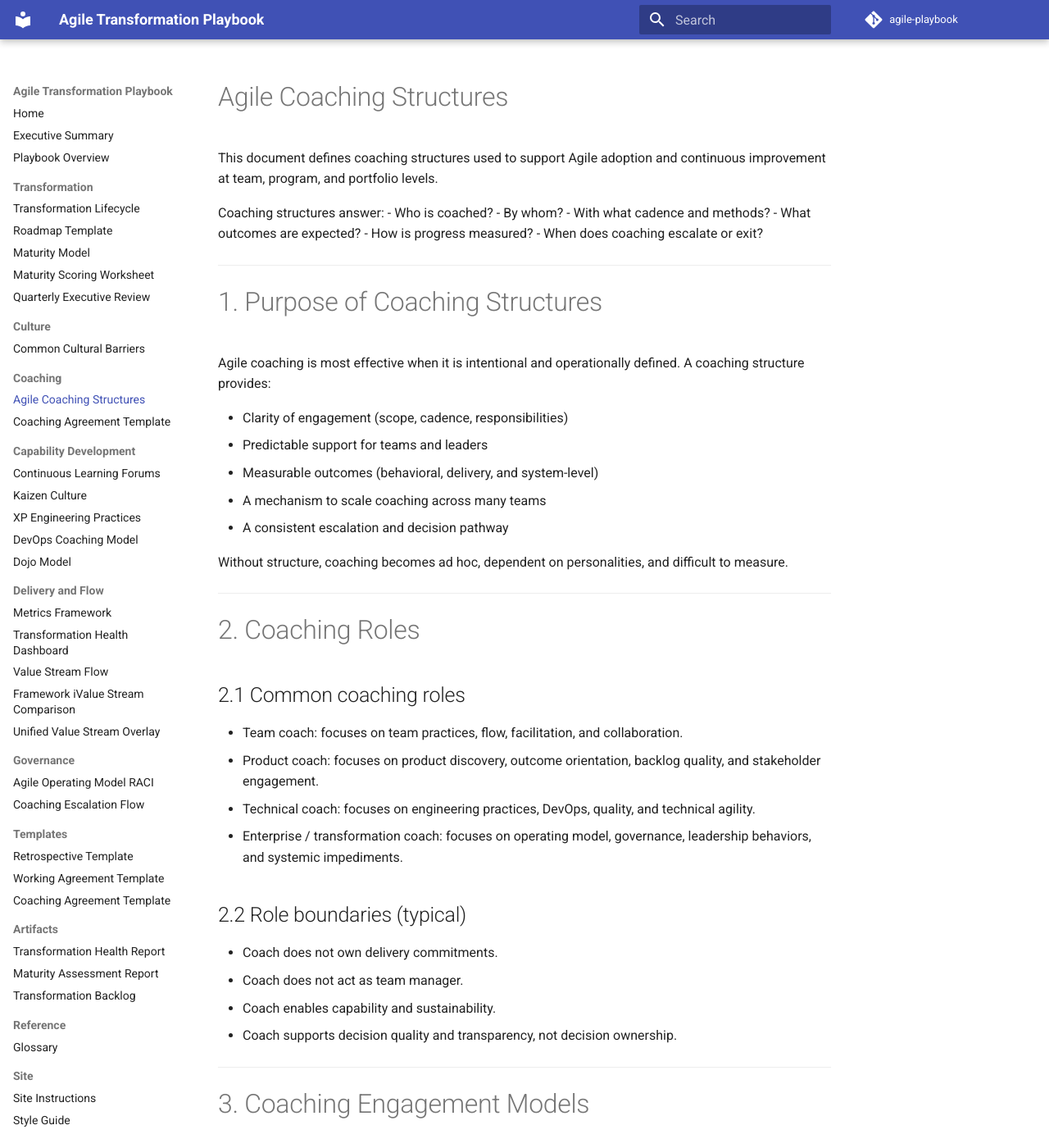
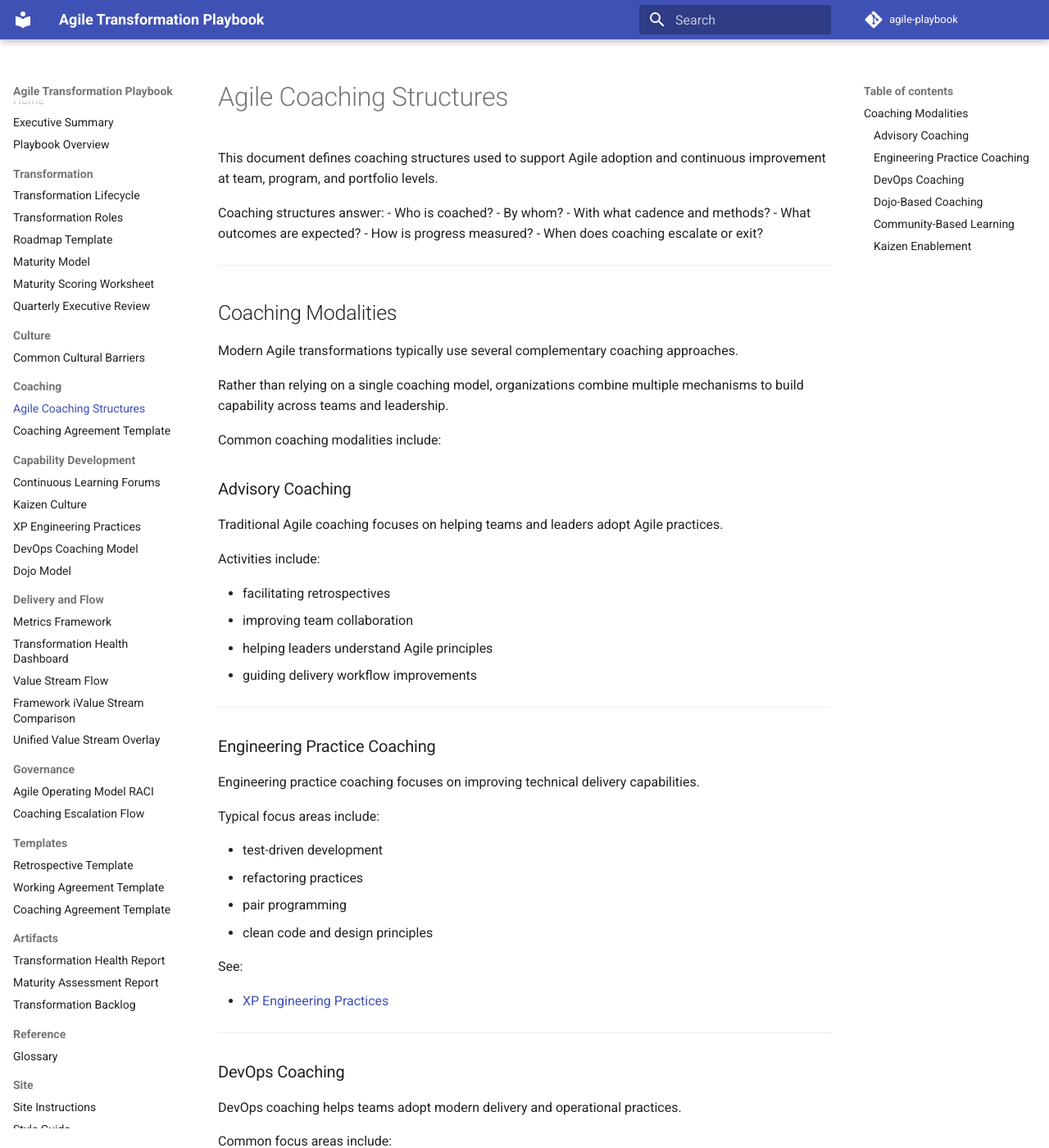
Before and after one commit to awsvkvims/agile-playbook, an MkDocs documentation site: the page built from docs/coaching/AGILE_COACHING_STRUCTURES.md, in a window 1280 px wide and 1400 px high. Shown: the whole window at 82% size. Built offline with MkDocs 1.6.1 and Material for MkDocs 9.7.7, drawn with Linux system fonts in a browser that asks for light colours; comment, search, counter and statistics services are not loaded; some of the changed text lies outside the part shown.

Commit message:
expand coaching strcutures to include dojo, devops, and engineering practice coaching

```diff
--- a/docs/coaching/AGILE_COACHING_STRUCTURES.md
+++ b/docs/coaching/AGILE_COACHING_STRUCTURES.md
@@ -9,6 +9,107 @@ Coaching structures answer:
 - What outcomes are expected?
 - How is progress measured?
 - When does coaching escalate or exit?
+
+---
+
+## Coaching Modalities
+
+Modern Agile transformations typically use several complementary coaching approaches.
+
+Rather than relying on a single coaching model, organizations combine multiple mechanisms to build capability across teams and leadership.
+
+Common coaching modalities include:
+
+### Advisory Coaching
+
+Traditional Agile coaching focuses on helping teams and leaders adopt Agile practices.
+
+Activities include:
+
+- facilitating retrospectives
+- improving team collaboration
+- helping leaders understand Agile principles
+- guiding delivery workflow improvements
+
+---
+
+### Engineering Practice Coaching
+
+Engineering practice coaching focuses on improving technical delivery capabilities.
+
+Typical focus areas include:
+
+- test-driven development
+- refactoring practices
+- pair programming
+- clean code and design principles
+
+See:
+
+- [XP Engineering Practices](../capability/XP_ENGINEERING_PRACTICES.md)
+
+---
+
+### DevOps Coaching
+
+DevOps coaching helps teams adopt modern delivery and operational practices.
+
+Common focus areas include:
+
+- CI/CD pipeline development
+- deployment automation
+- infrastructure as code
+- observability practices
+
+See:
+
+- [DevOps Coaching Model](../capability/DEVOPS_COACHING_MODEL.md)
+
+---
+
+### Dojo-Based Coaching
+
+Dojo programs provide immersive learning environments where teams practice new engineering and delivery practices with coach support.
+
+This model accelerates capability development through hands-on experience.
+
+See:
+
+- [Dojo Model](../capability/DOJO_MODEL.md)
+
+---
+
+### Community-Based Learning
+
+Coaching also occurs through peer learning forums.
+
+Examples include:
+
+- communities of practice
+- engineering guilds
+- technical forums
+
+These forums help spread practices organically across teams.
+
+See:
+
+- [Continuous Learning Forums](../capability/CONTINUOUS_LEARNING.md)
+
+---
+
+### Kaizen Enablement
+
+Coaches also support teams in developing a culture of continuous improvement.
+
+This includes:
+
+- improving retrospectives
+- encouraging experimentation
+- helping teams implement improvement ideas
+
+See:
+
+- [Kaizen Culture](../capability/KAIZEN_CULTURE.md)
 
 ---
 
@@ -265,3 +366,11 @@ This chapter pairs with:
 - RACI definitions (docs/raci)
 - Swimlane diagrams for escalation and engagement (docs/diagrams/swimlanes)
 - Metrics definitions (docs/metrics)
+
+## Related
+
+- [Transformation Roles](../transformation/TRANSFORMATION_ROLES.md)
+- [Continuous Learning Forums](../capability/CONTINUOUS_LEARNING.md)
+- [XP Engineering Practices](../capability/XP_ENGINEERING_PRACTICES.md)
+- [DevOps Coaching Model](../capability/DEVOPS_COACHING_MODEL.md)
+- [Dojo Model](../capability/DOJO_MODEL.md)
--- a/mkdocs.yml
+++ b/mkdocs.yml
@@ -20,6 +20,7 @@ nav:
 
   - Transformation:
       - Transformation Lifecycle: transformation/TRANSFORMATION_LIFECYCLE.md
+      - Transformation Roles: transformation/TRANSFORMATION_ROLES.md
       - Roadmap Template: transformation/TRANSFORMATION_ROADMAP_TEMPLATE.md
       - Maturity Model: transformation/AGILE_MATURITY_MODEL.md
       - Maturity Scoring Worksheet: transformation/MATURITY_SCORING_WORKSHEET.md
```
Also changed, not shown: docs/index.md (+7 -5 lines), docs/transformation/TRANSFORMATION_ROLES.md (added, +143 -0 lines).
